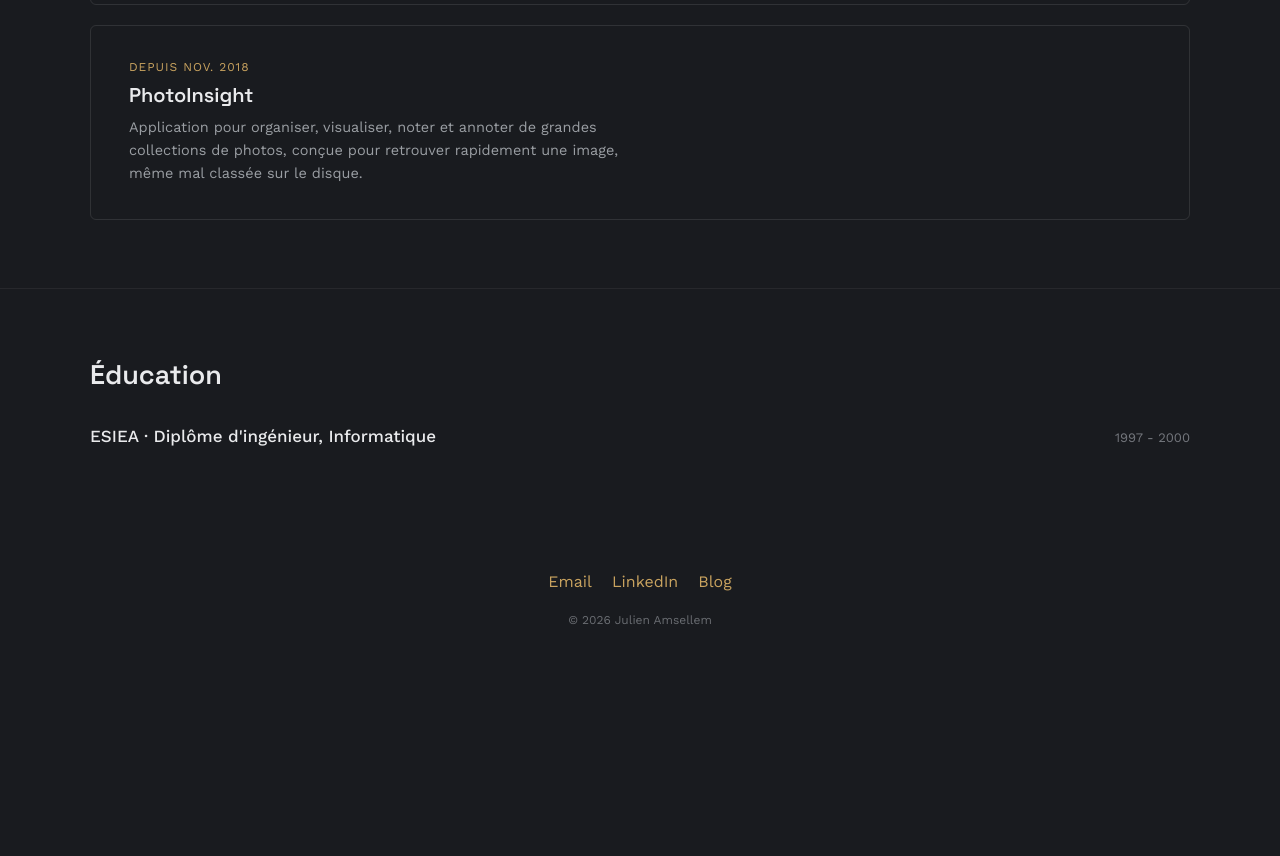
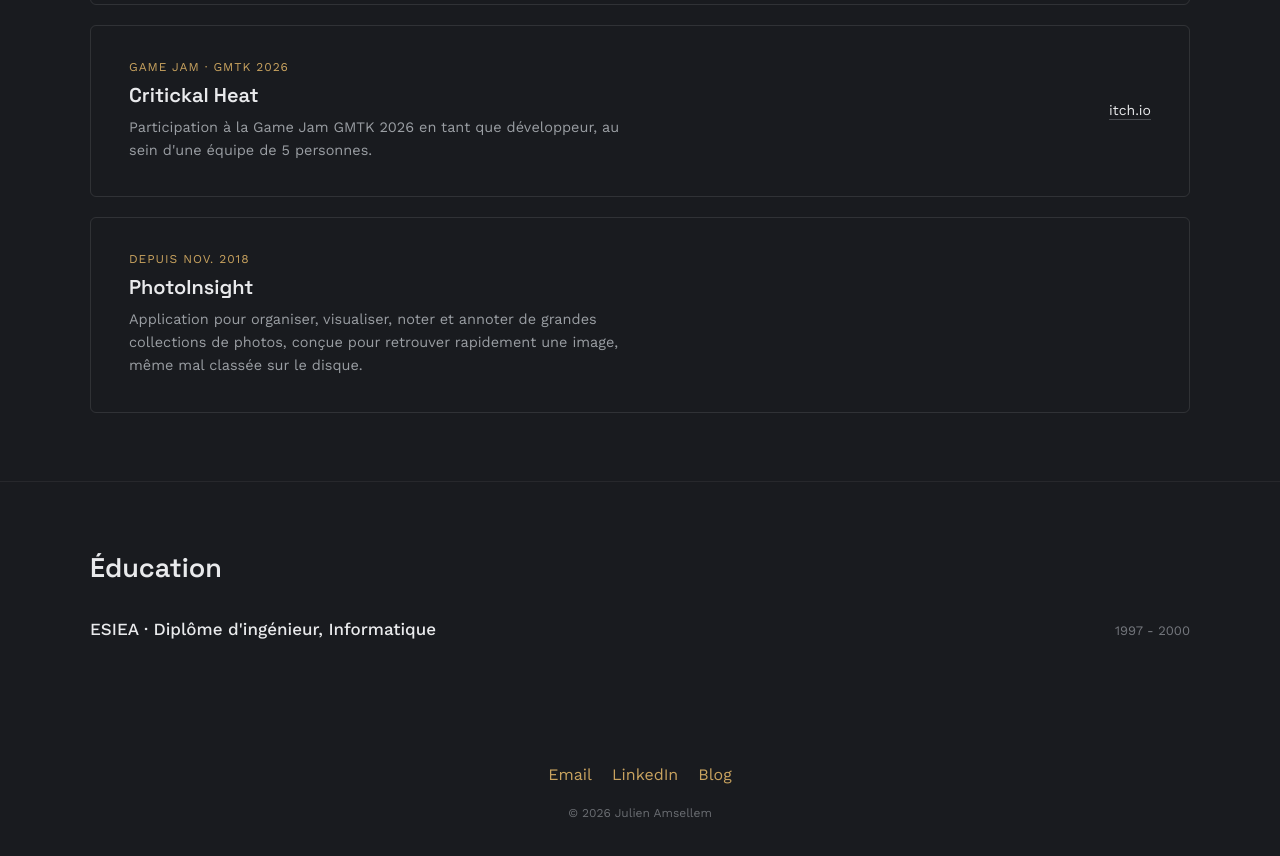
Before and after one commit to ju2pom/portfolio, a plain HTML site: page index.html in a window 1280 px wide. Shown: the part 3016-3872 px from the top of the page. Before the commit the page ends 3723 px from the top, so only its background shows below. Drawn offline with nearby package versions, Linux system fonts and the light colour scheme.

Commit message:
Add Critickal Heat (GMTK 2026 Game Jam) project entry

```diff
--- a/index.html
+++ b/index.html
@@ -281,6 +281,14 @@
         </div>
         <div class="project-card">
           <div>
+            <p class="project-tag">Game Jam · GMTK 2026</p>
+            <p class="project-title">Critickal Heat</p>
+            <p class="project-desc">Participation à la Game Jam GMTK 2026 en tant que développeur, au sein d'une équipe de 5 personnes.</p>
+          </div>
+          <a class="text-link" href="https://squixreal.itch.io/critickal-heat" target="_blank" rel="noopener">itch.io</a>
+        </div>
+        <div class="project-card">
+          <div>
             <p class="project-tag">Depuis nov. 2018</p>
             <p class="project-title">PhotoInsight</p>
             <p class="project-desc">Application pour organiser, visualiser, noter et annoter de grandes collections de photos, conçue pour retrouver rapidement une image, même mal classée sur le disque.</p>
```
Also changed, not shown: en/index.html (+8 -0 lines).
